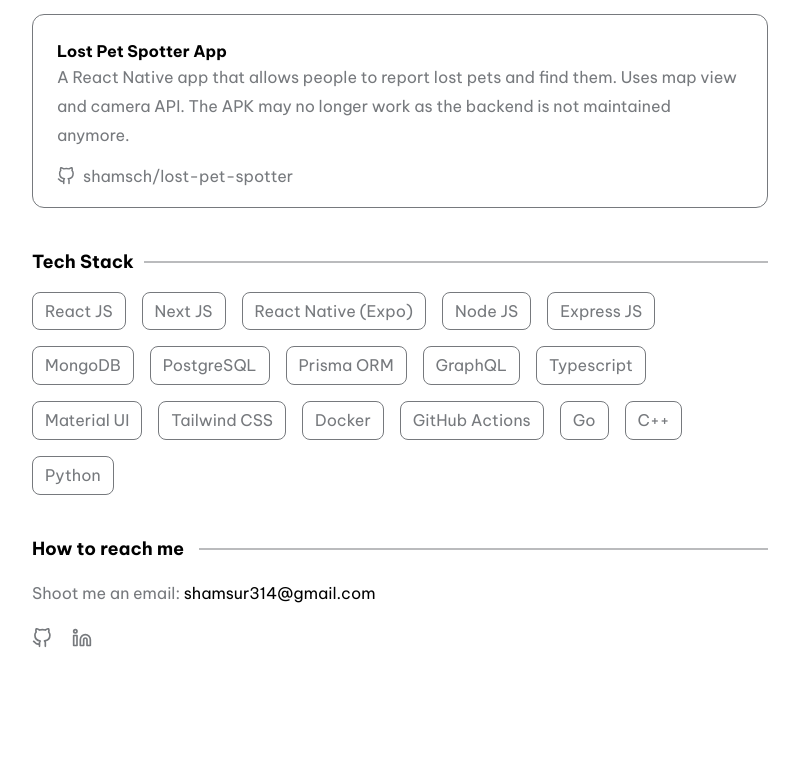
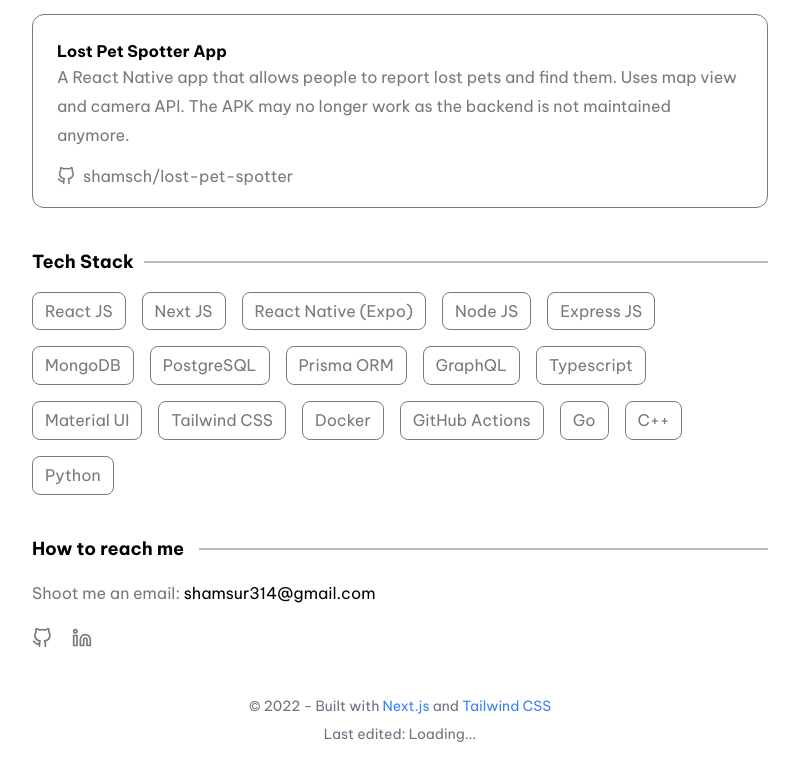
Before and after one commit to shamsch/minimal-portfolio, a Next.js app: page / in a window 1280 px wide. Shown: the part 1626-2406 px from the top of the page, without its empty margins (240-1039 px from the left). Before the commit the page ends 2362 px from the top, so only its background shows below. Built offline with nearby package versions, Linux system fonts and the light colour scheme; no server answers.

Commit message:
added footer

```diff
--- /dev/null
+++ b/components/Footer.js
@@ -0,0 +1,50 @@
+import { useEffect, useState } from 'react';
+
+export default function Footer() {
+  const [lastCommitDate, setLastCommitDate] = useState(null);
+
+  useEffect(() => {
+    fetch('/api/github')
+      .then((response) => {
+        if (response.ok) {
+          return response.json();
+        }
+        throw new Error('Failed to retrieve last commit date');
+      })
+      .then((data) => {
+        setLastCommitDate(data.lastPush);
+      })
+      .catch((error) => {
+        console.error(error);
+      });
+  }, []);
+
+    return (
+        <footer className="flex flex-col items-center justify-center space-y-2">
+            <p className="text-sm text-gray-500">
+                © {new Date().getFullYear()} - Built with{' '}
+                <a
+                    href="https://nextjs.org/"
+                    target="_blank"
+                    rel="noopener noreferrer"
+                    className="text-blue-500 hover:text-blue-600"
+                >
+                    Next.js
+                </a>{' '}
+                and{' '}
+                <a
+                    href="https://tailwindcss.com/"
+                    target="_blank"
+                    rel="noopener noreferrer"
+                    className="text-blue-500 hover:text-blue-600"
+                >
+                    Tailwind CSS
+                </a>
+            </p>
+            <p className="text-sm text-gray-500">
+                Last edited:{' '}
+                {lastCommitDate ? new Date(lastCommitDate).toLocaleString() : 'Loading...'}
+            </p>
+        </footer>
+    );
+}
--- a/data/config.js
+++ b/data/config.js
@@ -93,3 +93,5 @@
     }
   ]
 };
+
+export const githubAPI = `https://api.github.com/repos/shamsch/minimal-portfolio`;
--- a/pages/index.js
+++ b/pages/index.js
@@ -5,6 +5,7 @@
 import Education from '@/components/Education';
 import Stack from '@/components/Stack';
 import { meta } from '@/data/config';
+import Footer from '@/components/Footer';
 
 export default function Index() {
   return (
@@ -19,6 +20,7 @@
           <Projects />
           <Stack />
           <Contact />
+          <Footer/>
         </div>
       </div>
     </>
```
